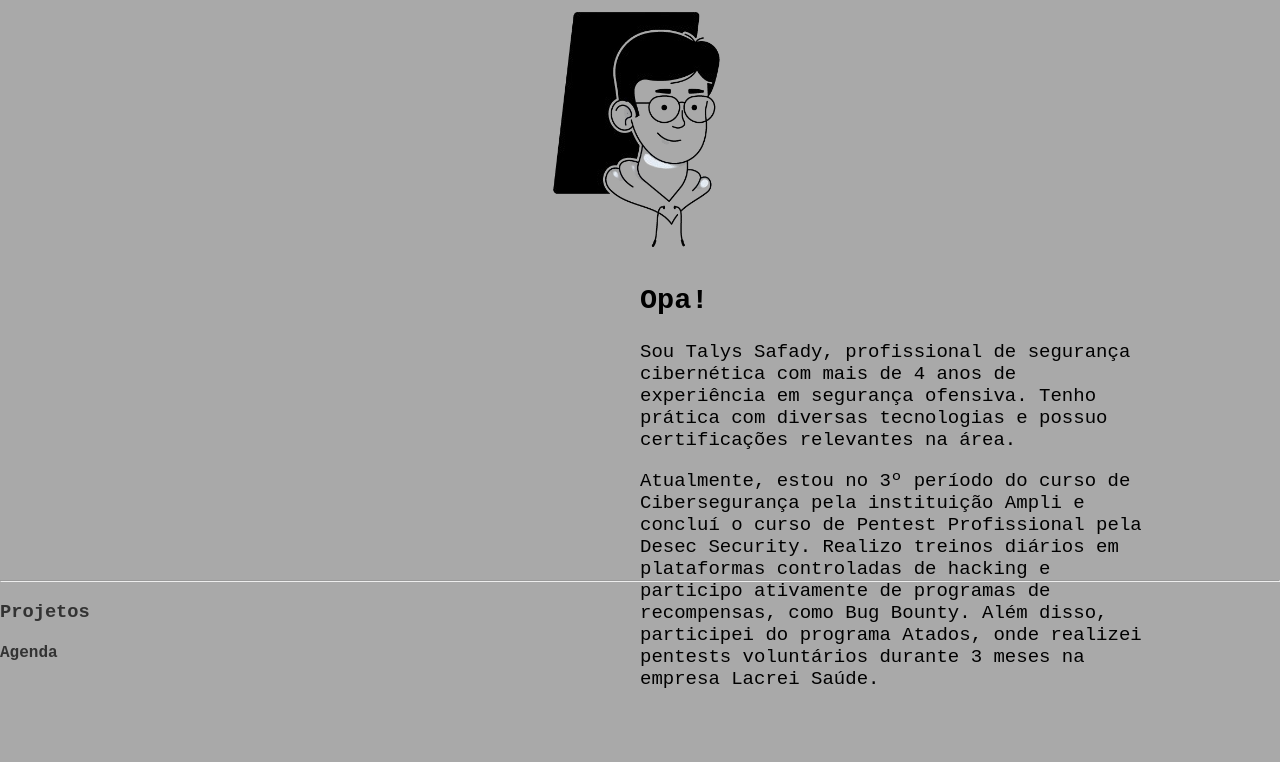
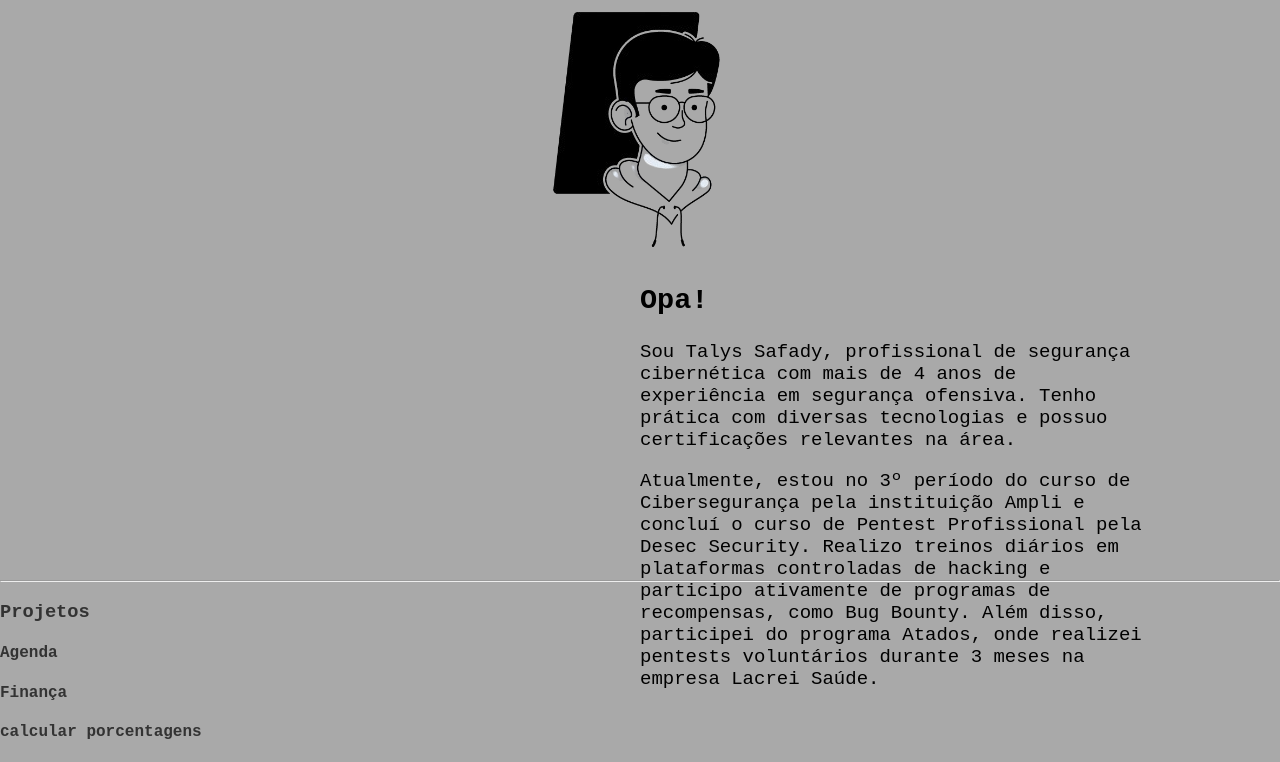
Before and after one commit to tsigla/site, a plain HTML site: page index.html in a window 1280 px wide. Shown: the part 269-1031 px from the top of the page. Before the commit the page ends 978 px from the top, so only its background shows below. Drawn offline with Linux system fonts and the light colour scheme.

Commit message:
Update index.html

```diff
--- a/index.html
+++ b/index.html
@@ -119,7 +119,8 @@
 <hr />
 <h3 id="projetos">Projetos</h3>
 	<h4>Agenda<h4>
-
+	<h4>Finança</h4>
+	<h4>calcular porcentagens</h4>
 
 		<footer>
 
```
